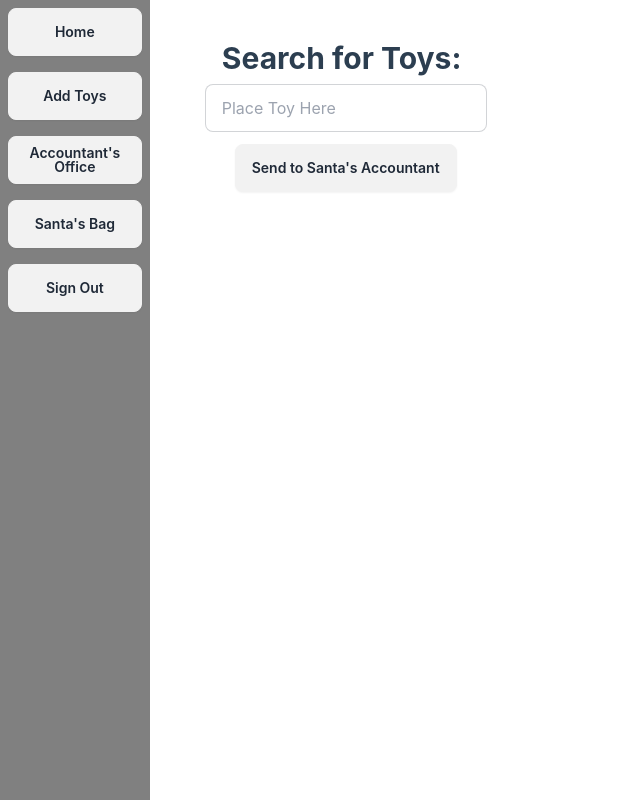
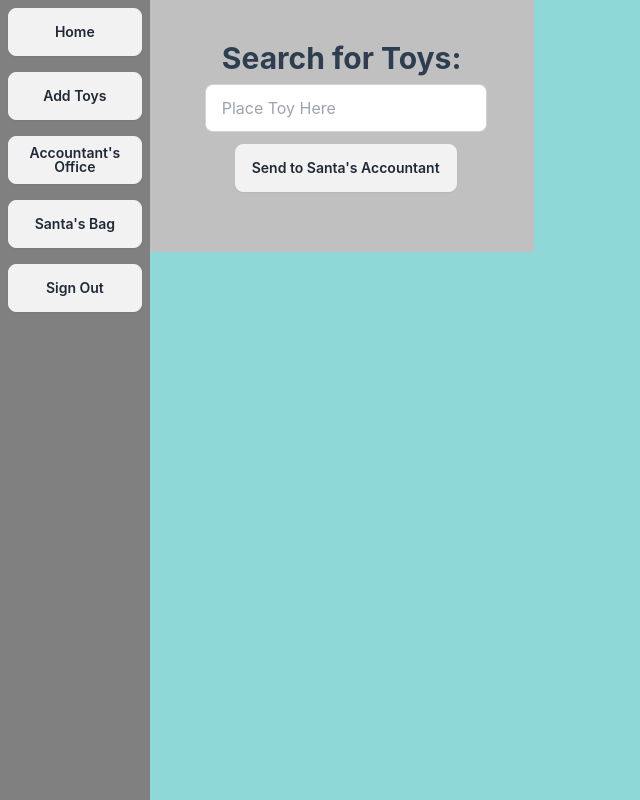
Before and after one commit to derrickfurtado/santas_cpa, a Vue app: page / in a window 1280 px wide. Shown: the whole page, without its empty margins (0-640 px from the left). Built offline with nearby package versions, Linux system fonts and the light colour scheme.

Commit message:
layout configuration of app.vue

```diff
--- a/src/App.vue
+++ b/src/App.vue
@@ -4,12 +4,10 @@ import NavBar from "./views/navBar.vue";
 </script>
 
 <template>
-  <div class="flex flex-row">
-    <NavBar id="navBar" />
+  <div class="flex flex-row w-screen">
+    <NavBar id="navBar" class="flex flex-col h-screen max-w-[15%]"/>
 
-    <div class="flex flex-col w-screen h-screen">
-      <Index id="index " />
-    </div>
+    <Index id="index" class="w-screen h-auto"/>
   </div>
 </template>
 
@@ -19,6 +17,6 @@ import NavBar from "./views/navBar.vue";
 }
 
 #index {
-  background-color: aqua;
+  background-color: rgb(143, 216, 216);
 }
 </style>
--- a/src/views/addToys.vue
+++ b/src/views/addToys.vue
@@ -1,9 +1,15 @@
 <script setup lang="ts">
-import addSearchToys from "@/components/icons/addSearchToys.vue";
+import addSearchToys from "@/components/icons/addSearchToysComp.vue";
 </script>
 
 <template>
-  <addSearchToys class="h-screen" />
+  <div id="addToysView">
+    <addSearchToys />
+  </div>
 </template>
 
-<style scoped></style>
+<style scoped>
+#addToysView {
+  background-color: rgb(181, 150, 210);
+}
+</style>
--- a/src/views/index.vue
+++ b/src/views/index.vue
@@ -1,5 +1,11 @@
-<script setup lang="js"></script>
+<script setup lang="js">
+import AddToys from './addToys.vue';
+</script>
 
-<template></template>
+<template>
+  <div>
+    <AddToys />
+  </div>
+</template>
 
 <style scoped></style>
--- a/src/views/navBar.vue
+++ b/src/views/navBar.vue
@@ -1,7 +1,7 @@
 <script setup lang="ts"></script>
 
 <template>
-  <div class="flex flex-col h-screen">
+  <div>
     <button class="btn m-2 p-2">Home</button>
     <button class="btn m-2 p-2">Add Toys</button>
     <button class="btn m-2 p-2">Accountant's Office</button>
```
Also changed, not shown: src/components/icons/addSearchToysComp.vue (renamed from src/components/icons/addSearchToys.vue).
